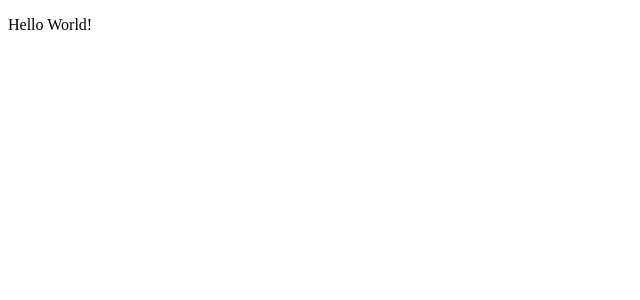
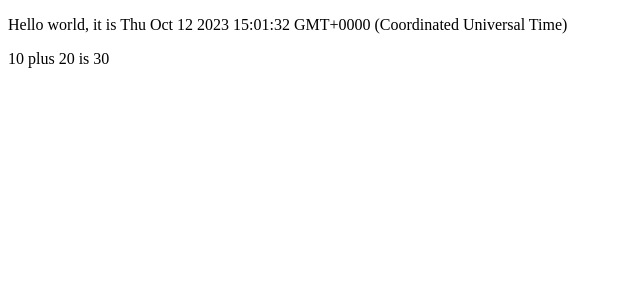
Before and after one commit to githubscientist/react-b51, a React (Vite) app: page / in a window 1280 px wide. Shown: the top 300 px of the page, without its empty margins (0-640 px from the left). Built offline with nearby package versions, Linux system fonts and the light colour scheme.

Commit message:
adding dynamic content to a component

```diff
--- a/src/App.jsx
+++ b/src/App.jsx
@@ -1,10 +1,17 @@
 function App() {
+  const now = new Date();
 
-  console.log('Hello from Component');
+  // simple addition
+  const a = 10;
+  const b = 20;
 
   return (
     <div>
-      <p>Hello World!</p>
+      <p>Hello world, it is {now.toString()} </p>
+
+      <p>
+        {a} plus {b} is { a + b }
+      </p>
     </div>
   )
 }
```
